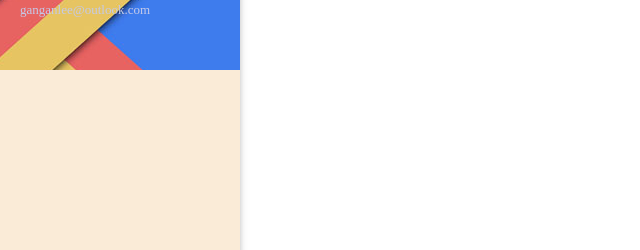
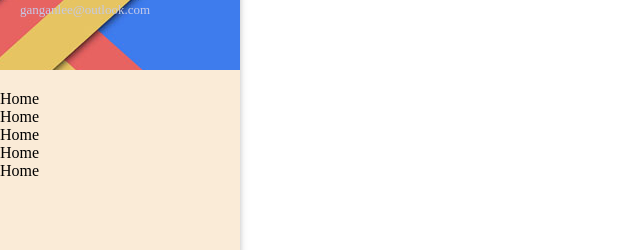
Before and after one commit to ganganlee/vue-blog, a Vue app: page / in a window 1280 px wide. Shown: the part 130-380 px from the top of the page, without its empty margins (0-640 px from the left). Built offline with nearby package versions, Linux system fonts and the light colour scheme.

Commit message:
second submit

```diff
--- a/src/App.vue
+++ b/src/App.vue
@@ -6,6 +6,15 @@
           <img src="../static/images/face.jpg">
           <p class="user-name">ganganlee</p>
           <p class="user-email">ganganlee@outlook.com</p>
+        </div>
+        <div class="menu-wrapper">
+          <ul>
+          	<li>Home</li>
+          	<li>Home</li>
+          	<li>Home</li>
+          	<li>Home</li>
+          	<li>Home</li>
+          </ul>
         </div>
       </aside>
       <div class="main-wrapper">
@@ -66,4 +75,7 @@ export default {
     color: #c5cae9;
     font-size: 13px;
   }
+  .menu-wrapper{
+    padding: 20px 0;
+  }
 </style>
```
